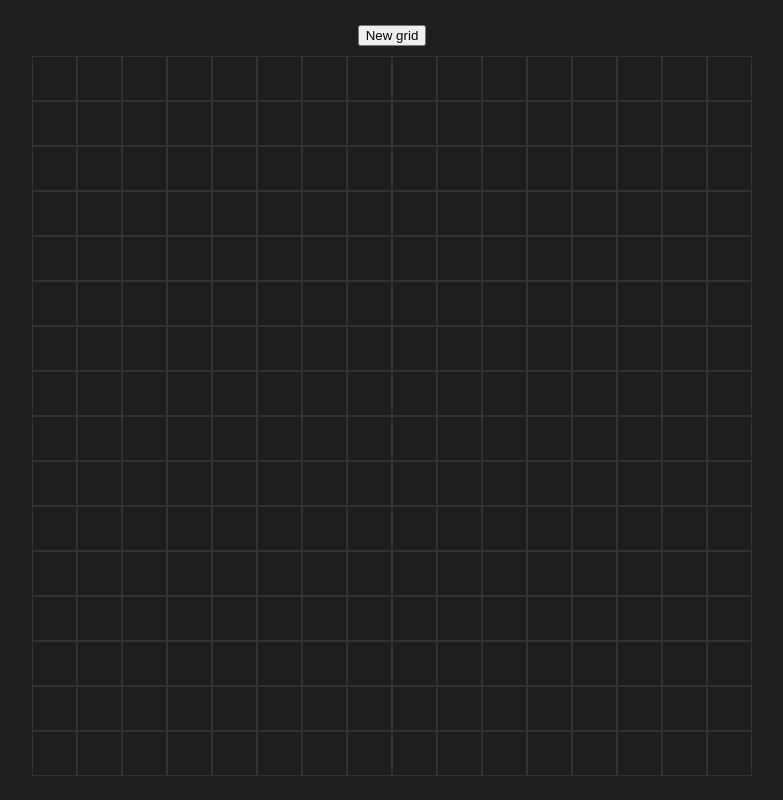
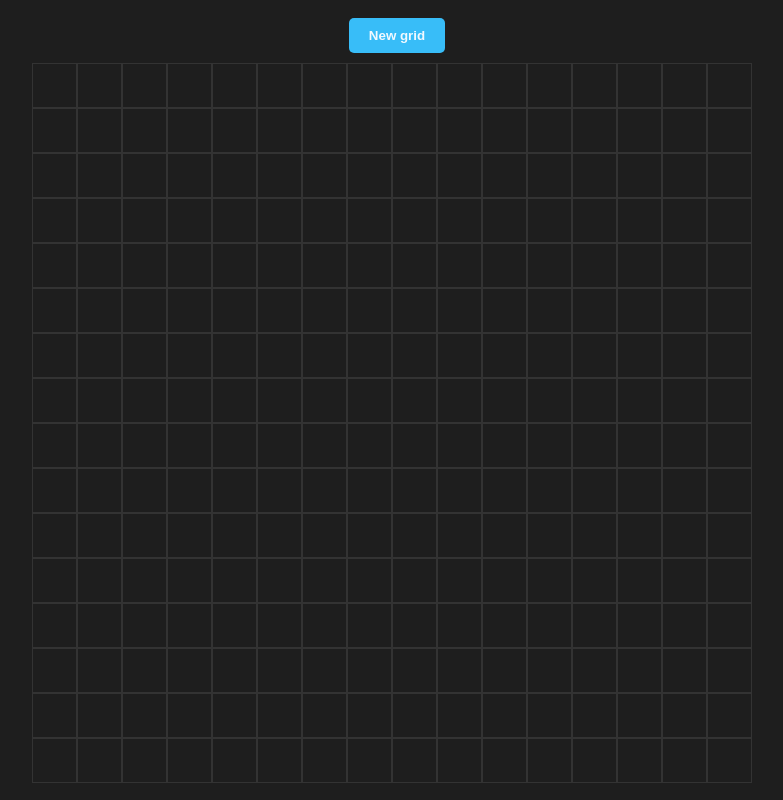
Before and after one commit to dazfz/etch-a-sketch, a plain HTML site: page index.html in a window 1280 px wide. Shown: the whole page, without its empty margins (248-1031 px from the left). Drawn offline with Linux system fonts and the light colour scheme.

Commit message:
style button

```diff
--- a/styles.css
+++ b/styles.css
@@ -35,3 +35,19 @@ div {
   height: calc(100% / var(--size));
   border: 1px solid #333333;
 }
+
+button {
+  padding: 10px 20px;
+  border-radius: 5px;
+  border: none;
+  background-color: #38bdf8;
+  color: #f0f9ff;
+  font-weight: 600;
+  margin-left: 10px;
+  transition: background-color 0.3s ease;
+}
+button:hover {
+  background-color: #f0f9ff;
+  color: #38bdf8;
+  cursor: pointer;
+}
```
